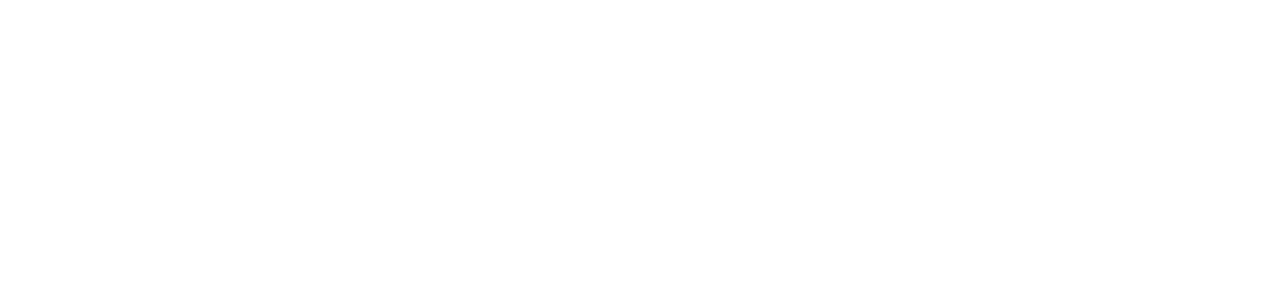
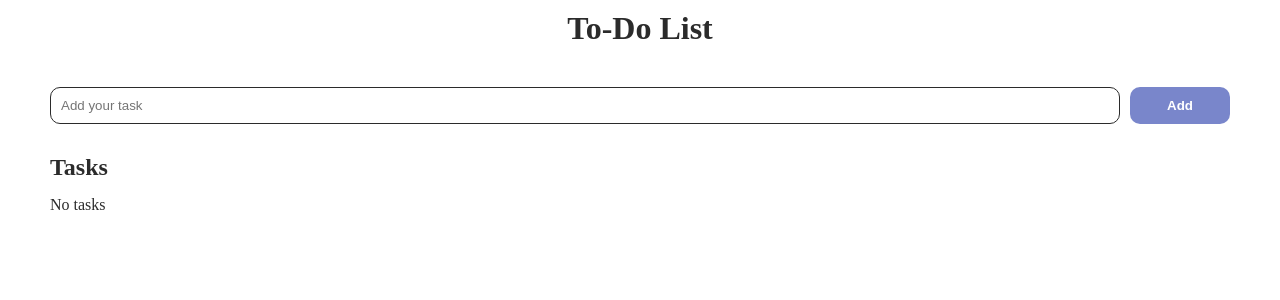
Before and after one commit to Elvira-del/todo, a React (Create React App) app: page / in a window 1280 px wide. Shown: the top 300 px of the page. Built offline with nearby package versions, Linux system fonts and the light colour scheme.

Commit message:
feat: add task app component

```diff
--- a/src/App.tsx
+++ b/src/App.tsx
@@ -1,10 +1,16 @@
-import React from 'react';
+import React from "react";
+import { ThemeProvider } from "styled-components";
+import { baseTheme } from "./styles/theme";
+import GlobalStyle from "./styles/global";
+
+import { TaskApp } from "./components/TaskApp/TaskApp";
 
 function App() {
   return (
-    <div className="App">
-
-    </div>
+    <ThemeProvider theme={baseTheme}>
+      <GlobalStyle />
+      <TaskApp />
+    </ThemeProvider>
   );
 }
 
--- /dev/null
+++ b/src/components/TaskApp/TaskApp.tsx
@@ -0,0 +1,72 @@
+import React from "react";
+import { useLocalStorage } from "hooks/hooks";
+import { Header } from "./Header/Header";
+import { AddTaskForm } from "./AddTaskForm/AddTaskForm";
+import { Title2 } from "../../styles/components";
+import { TaskList } from "./TaskList/TaskList";
+import { Section } from "components/Section/Section";
+import idGenerate from "utils/idGenerate";
+
+export interface Task {
+  id: string;
+  text: string;
+  done: boolean;
+}
+
+export const TaskApp = () => {
+  const [tasks, setTasks] = useLocalStorage<Task[]>("localTasks", []);
+
+  const handleAddTask = (text: string) => {
+    setTasks([...tasks, { id: idGenerate(), text, done: false }]);
+  };
+
+  const handleEditTask = (editTask: any) => {
+    setTasks(
+      tasks.map((task) => {
+        if (task.id === editTask.id) {
+          return editTask;
+        } else {
+          return task;
+        }
+      })
+    );
+  };
+
+  const handleDeleteTask = (id: string) => {
+    setTasks(tasks.filter((task) => task.id !== id));
+  };
+
+  const handleCompleteTask = (doneTask: any) => {
+    const completed = tasks.map((task) =>
+      task.id === doneTask.id ? { ...task, done: doneTask.done } : task
+    );
+    setTasks(completed);
+  };
+
+  return (
+    <>
+      <Header />
+
+      <main>
+        <Section>
+          <AddTaskForm onAddTask={handleAddTask} />
+        </Section>
+
+        <Section>
+          <Title2>Tasks</Title2>
+
+          {tasks.length ? (
+            <TaskList
+              tasks={tasks}
+              onDeleteTask={handleDeleteTask}
+              onCompleteTask={handleCompleteTask}
+              onEditTask={handleEditTask}
+            />
+          ) : (
+            <span>No tasks</span>
+          )}
+        </Section>
+      </main>
+    </>
+  );
+};
```
